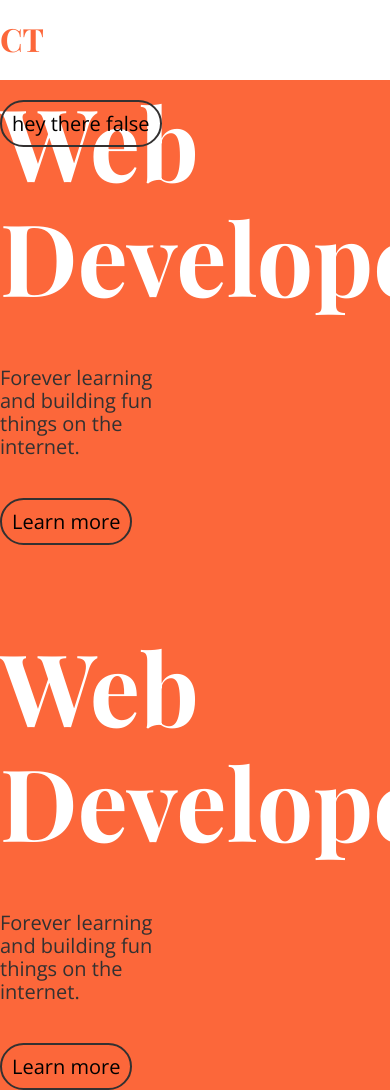
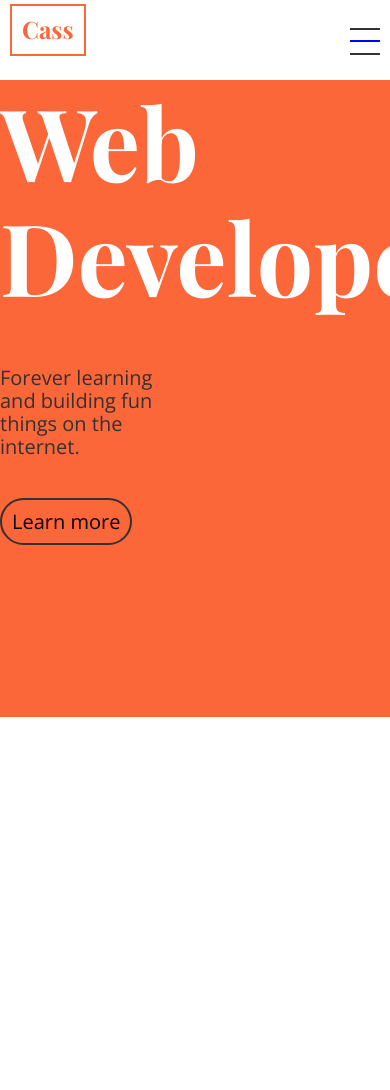
Before and after one commit to ctillemans/ctillemans.github.io, a Gatsby site in the folder Frontend/: page / in a window 390 px wide. Shown: the top 1090 px of the page. After the commit the page ends 844 px from the top, so only its background shows below. Built offline with nearby package versions, Linux system fonts and the light colour scheme; Gatsby itself is replaced by a stand-in of ours.

Commit message:
adds mobile functionality to navbar

```diff
--- a/Frontend/src/components/Header.js
+++ b/Frontend/src/components/Header.js
@@ -16,17 +16,7 @@ const Header = () => {
               <button className='button button--cta'>Learn more </button>
             </div>
           </div>
-          <div className='col-12 col-lg-6 '>
-            <div className='row'>
-              <h2 className='blue header__title header__title--mega '>Web Developer</h2>
-            </div>
-            <div className='row header__description'>
-              <p>Forever learning and building fun things on the internet.</p>
-            </div>
-            <div className='row '>
-              <button className='button button--cta'>Learn more </button>
-            </div>
-          </div>
+          <div className='col-12 col-lg-6 '></div>
         </div>
       </div>
     </div>
--- a/Frontend/src/components/Layout.js
+++ b/Frontend/src/components/Layout.js
@@ -1,5 +1,4 @@
 import React from 'react';
-import MobileNav from './MobileNav';
 import NavBar from './NavBar';
 
 const Layout = ({ children, ...props }) => {
--- a/Frontend/src/components/MobileNav.js
+++ b/Frontend/src/components/MobileNav.js
@@ -26,9 +26,6 @@ const MobileNav = ({ open }) => {
         className={`mobile-nav mobile-nav__container ${open ? 'mobile-nav__container--open' : ''}`}
       >
         <div className='mobile-nav__content'>
-          <div className='mobile-nav__logo'>
-            <h2>Cass </h2>
-          </div>
           <div className='mobile-nav__linklist-container linklist linklist__container'>
             <ul className='linklist__list'>
               {linkList.map((linkItem) => {
--- a/Frontend/src/components/NavBar.js
+++ b/Frontend/src/components/NavBar.js
@@ -1,25 +1,54 @@
 import React from 'react';
 import { useState } from 'react';
 import MobileNav from './MobileNav';
+import { Link } from 'gatsby';
 
 function NavBar() {
+  const linkList = [
+    {
+      title: 'home',
+      path: '#',
+    },
+    {
+      title: 'The Work',
+      path: '#',
+    },
+    {
+      title: 'Experience',
+      path: '#',
+    },
+    {
+      title: 'Contact',
+      path: '#',
+    },
+  ];
   const [open, setOpen] = useState(false);
   return (
     <>
       <div className='navbar'>
         <div className='navbar__content'>
           <div className='navbar__logo'>
-            <h1>CT</h1>
+            <h2>Cass </h2>
           </div>
-          <div className='links'></div>
-          <button
+          <ul className='navbar__linkList'>
+            {linkList.map((linkItem) => {
+              return (
+                <li className='navbar__list-item'>
+                  <Link to={linkItem.path}>{linkItem.title}</Link>
+                </li>
+              );
+            })}
+          </ul>
+          <div
             className='navbar__mobile-toggle'
             onClick={() => {
               setOpen(!open);
             }}
           >
-            hey there {`${open}`}
-          </button>
+            <span></span>
+            <span></span>
+            <span></span>
+          </div>
         </div>
       </div>
       <MobileNav open={open} />
--- a/Frontend/src/styles/components/_navigation.scss
+++ b/Frontend/src/styles/components/_navigation.scss
@@ -2,8 +2,9 @@
 .mobile-nav {
   position: fixed;
   left: 0;
-  top: 0;
+  top: 80px;
   z-index: 5;
+  width: 100vw;
   height: 100vh;
   background: white;
   transform: translateX(-100%);
@@ -60,4 +61,65 @@
   height: 80px;
   background: white;
   z-index: 1000;
+  display: flex;
+
+  &__content {
+    display: flex;
+    width: 100%;
+    flex-direction: row;
+    justify-content: space-between;
+    padding: 1rem;
+    align-items: center;
+  }
+  &__linkList {
+    display: none;
+    list-style: none;
+
+    flex-direction: row;
+    align-items: center;
+    justify-content: center;
+    @include breakpoint(sm) {
+      display: flex;
+    }
+  }
+  &__list-item {
+    margin-right: 3rem;
+    font-size: 2rem;
+  }
+  &__logo {
+    display: flex;
+    align-items: center;
+    justify-content: center;
+
+    & h2 {
+      color: $ui-orange;
+      margin-top: 0;
+      padding: 1rem;
+      border: 2px solid $ui-orange;
+    }
+  }
+  &__mobile-toggle {
+    display: block;
+    position: relative;
+    width: 30px;
+    height: 25px;
+    span {
+      position: absolute;
+      top: 0;
+      left: 0;
+      width: 100%;
+      height: 2px;
+      background: $off-black;
+    }
+    span:nth-child(2) {
+      top: 50%;
+      background: blue;
+    }
+    span:nth-child(3) {
+      top: 100%;
+    }
+    @include breakpoint(sm) {
+      display: none;
+    }
+  }
 }
--- a/Frontend/src/styles/utils/_variables.scss
+++ b/Frontend/src/styles/utils/_variables.scss
@@ -8,7 +8,7 @@ $black-hover: #6a6a6a;
 // breakpoints
 $breakpoints: (
   'xs': 0px,
-  'sm': 600px,
+  'sm': 700px,
   'md': 960px,
   'lg': 1280px,
   'xl': 1920px,
```
